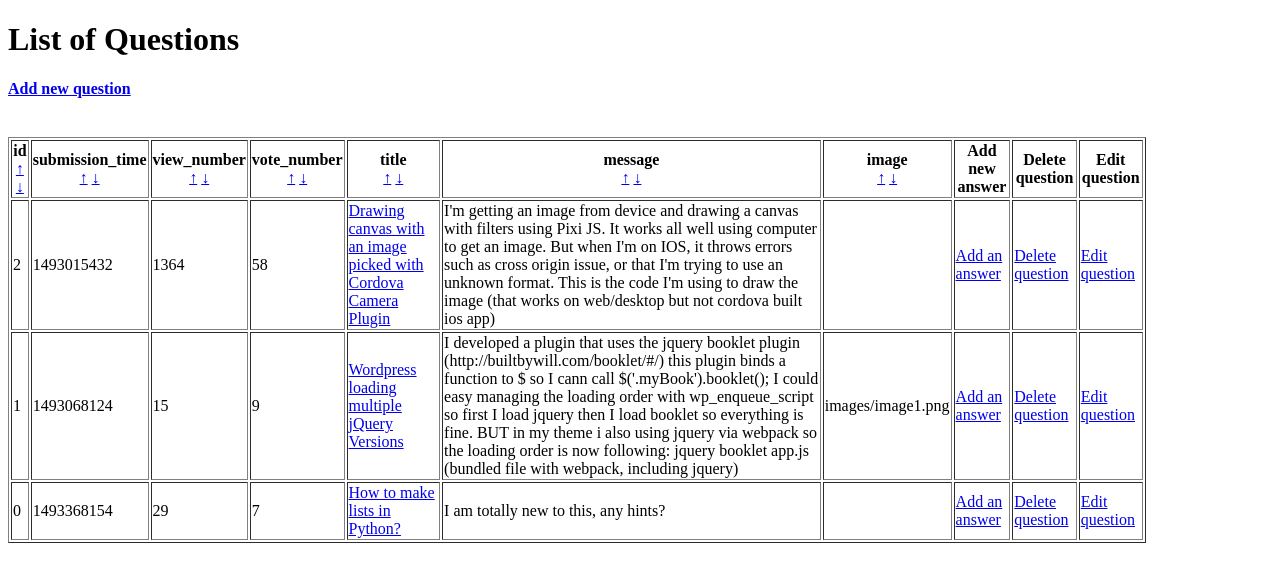
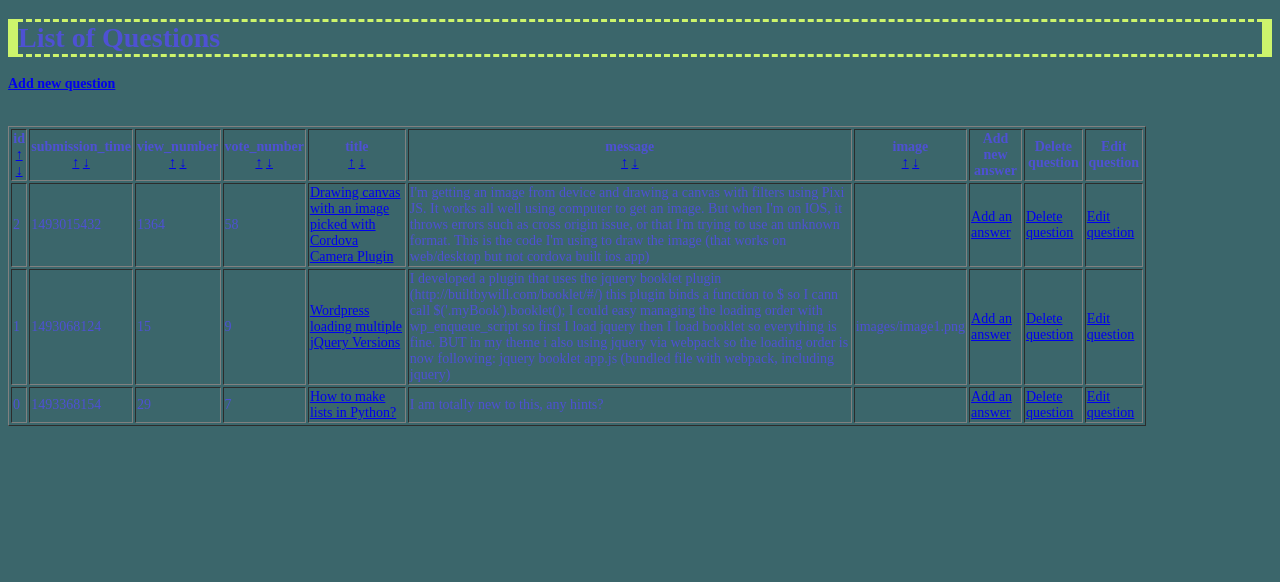
Before and after one commit to AdamReinmuller/Askmate, a Flask app: page / in a window 1280 px wide. Shown: the top 582 px of the page. Run offline with Flask 2, Linux system fonts and the light colour scheme; some libraries are stand-ins or nearby versions.

Commit message:
merge before pull sql database starter

```diff
--- /dev/null
+++ b/static/style.css
@@ -0,0 +1,13 @@
+body {
+    font-size: 14px;
+    color: #4e51d3;
+    background-color: #3b666b;
+}
+
+h1 {
+    border-style: dashed;
+    border-width: 3px;
+    border-left-width: 10px;
+    border-right-width: 10px;
+    border-color: #cdf46c;
+}
--- a/templates/list.html
+++ b/templates/list.html
@@ -3,6 +3,7 @@
     <head>
         <meta charset="utf-8">
         <title>List of Questions</title>
+        <link rel="stylesheet" href="static/style.css">
     </head>
     <body>
         <h1>List of Questions</h1>
```
Also changed, not shown: data/answer.csv (line endings or trailing spaces).
